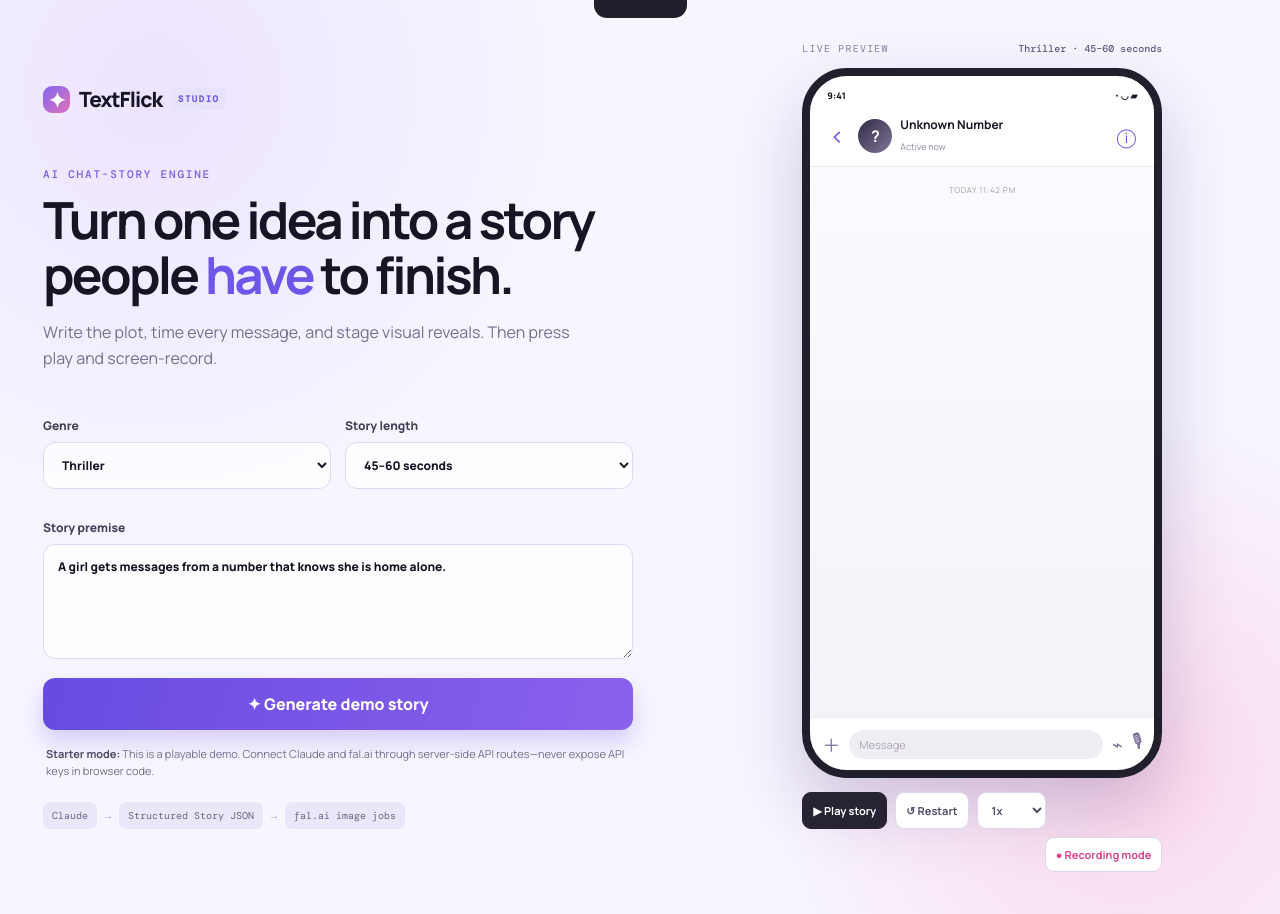
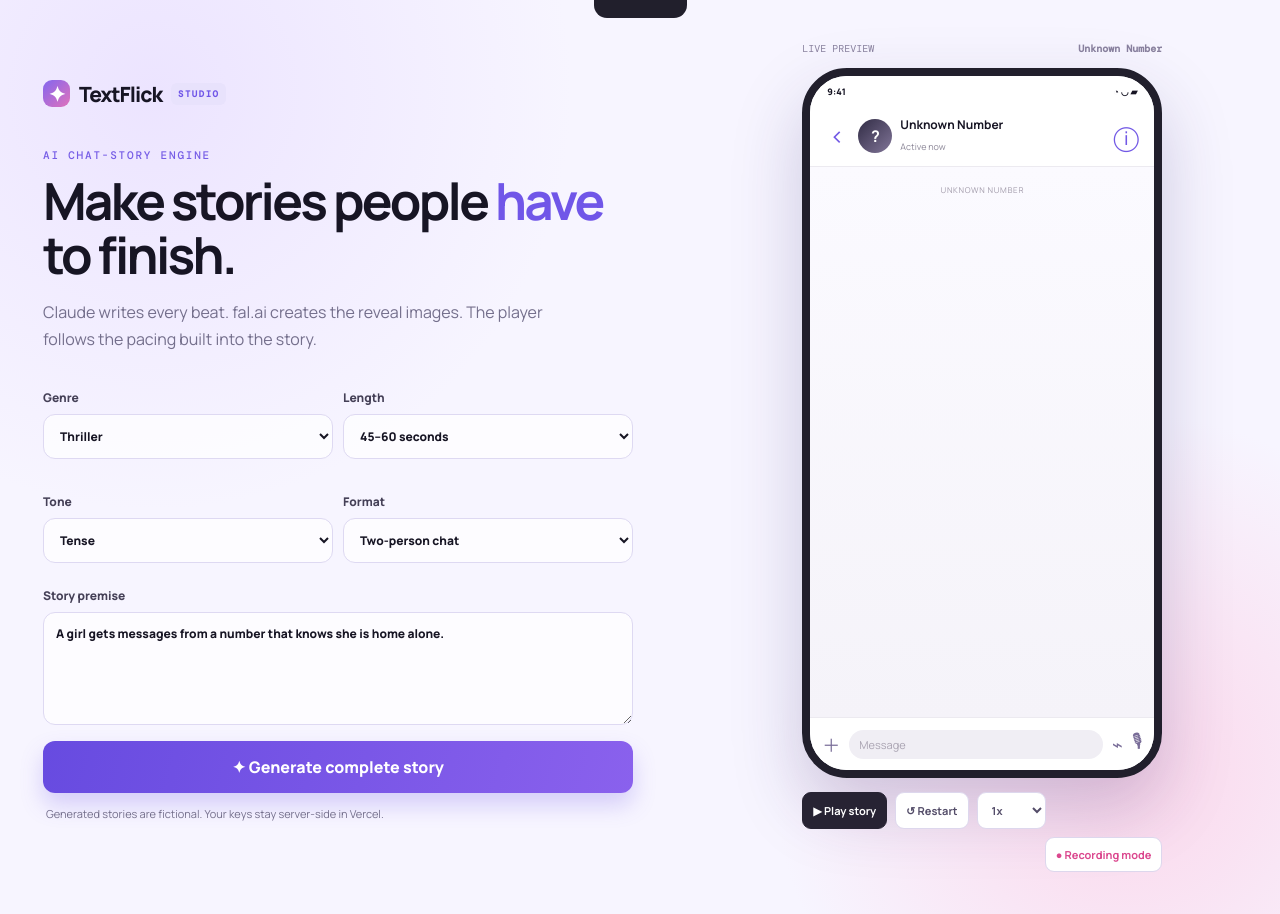
Before and after one commit to bredward127/cuddly-guacamole, a Next.js app: page / in a window 1280 px wide. Built offline with nearby package versions, Linux system fonts and the light colour scheme.

Commit message:
feat: add live Claude and fal story generation

```diff
--- /dev/null
+++ b/app/api/story/route.ts
@@ -0,0 +1,73 @@
+import { NextResponse } from 'next/server';
+
+type RawEvent = { sender: string; type: 'text' | 'image' | 'deleted'; text: string; imagePrompt: string; delay: number; typing: number };
+
+const lengthMap: Record<string, { min: number; max: number }> = {
+  '20–30 seconds': { min: 14, max: 18 },
+  '45–60 seconds': { min: 28, max: 38 },
+  '90 seconds': { min: 48, max: 60 },
+  '2–3 minutes': { min: 80, max: 105 },
+};
+
+function sanitize(value: unknown, limit: number) { return typeof value === 'string' ? value.trim().slice(0, limit) : ''; }
+
+async function makeImage(prompt: string) {
+  const response = await fetch('https://fal.run/fal-ai/flux/schnell', {
+    method: 'POST',
+    headers: { Authorization: `Key ${process.env.FAL_KEY}`, 'Content-Type': 'application/json' },
+    body: JSON.stringify({ prompt, image_size: { width: 768, height: 1024 }, num_images: 1, enable_safety_checker: true }),
+  });
+  if (!response.ok) throw new Error(`fal.ai image request failed (${response.status})`);
+  const data = await response.json();
+  const url = data?.images?.[0]?.url;
+  if (!url) throw new Error('fal.ai did not return an image URL');
+  return url as string;
+}
+
+export async function POST(request: Request) {
+  try {
+    if (!process.env.ANTHROPIC_API_KEY) return NextResponse.json({ error: 'Missing ANTHROPIC_API_KEY in server environment.' }, { status: 500 });
+    if (!process.env.FAL_KEY) return NextResponse.json({ error: 'Missing FAL_KEY in server environment.' }, { status: 500 });
+
+    const body = await request.json();
+    const genre = sanitize(body.genre, 40) || 'Thriller';
+    const length = sanitize(body.length, 30) || '45–60 seconds';
+    const tone = sanitize(body.tone, 40) || 'Tense';
+    const format = sanitize(body.format, 40) || 'Two-person chat';
+    const premise = sanitize(body.premise, 700);
+    if (premise.length < 8) return NextResponse.json({ error: 'Enter a story premise with at least 8 characters.' }, { status: 400 });
+
+    const target = lengthMap[length] ?? lengthMap['45–60 seconds'];
+    const schema = {
+      type: 'object', additionalProperties: false,
+      properties: {
+        title: { type: 'string' },
+        contactName: { type: 'string' },
+        subtitle: { type: 'string' },
+        events: { type: 'array', items: { type: 'object', additionalProperties: false, properties: { sender: { type: 'string' }, type: { type: 'string', enum: ['text', 'image', 'deleted'] }, text: { type: 'string' }, imagePrompt: { type: 'string' }, delay: { type: 'integer' }, typing: { type: 'integer' } }, required: ['sender', 'type', 'text', 'imagePrompt', 'delay', 'typing'] } }
+      }, required: ['title', 'contactName', 'subtitle', 'events']
+    };
+
+    const prompt = `Create an original, fictional, short-form text-message story. Genre: ${genre}. Tone: ${tone}. Format: ${format}. Premise: ${premise}. Create ${target.min} to ${target.max} events. The hook must be the first event. Messages must be short, natural, and readable on a phone. Create escalating reveals every 4–6 events and a strong final cliffhanger. Exactly two events must be type image; each needs a safe, detailed vertical 3:4 fictional imagePrompt. All other imagePrompt fields must be empty strings. Sender names must be fictional. Never imitate a real person, a real private conversation, a real platform UI, copyrighted characters, or present the story as evidence. Pace it intelligently: 350–800ms pause for quick back-and-forth, 900–1800ms for tension, 1800–3000ms before major reveals. typing is 300–1600ms. Return only the requested JSON.`;
+
+    const claude = await fetch('https://api.anthropic.com/v1/messages', {
+      method: 'POST',
+      headers: { 'x-api-key': process.env.ANTHROPIC_API_KEY, 'anthropic-version': '2023-06-01', 'content-type': 'application/json' },
+      body: JSON.stringify({ model: process.env.CLAUDE_MODEL || 'claude-sonnet-4-5', max_tokens: 6000, messages: [{ role: 'user', content: prompt }], output_config: { format: { type: 'json_schema', schema } } }),
+    });
+    if (!claude.ok) throw new Error(`Claude request failed (${claude.status}): ${await claude.text()}`);
+    const claudeData = await claude.json();
+    const text = claudeData?.content?.find((block: { type: string }) => block.type === 'text')?.text;
+    if (!text) throw new Error('Claude did not return story text');
+    const story = JSON.parse(text) as { title: string; contactName: string; subtitle: string; events: RawEvent[] };
+    const imageEvents = story.events.filter((event) => event.type === 'image');
+    if (imageEvents.length !== 2) throw new Error('Story generation did not include exactly two image reveals. Please try again.');
+    const images = await Promise.all(imageEvents.map((event) => makeImage(event.imagePrompt)));
+    let index = 0;
+    const events = story.events.map((event, eventIndex) => ({ ...event, id: `${eventIndex + 1}`, imageUrl: event.type === 'image' ? images[index++] : '' }));
+    return NextResponse.json({ ...story, events });
+  } catch (error) {
+    console.error(error);
+    return NextResponse.json({ error: error instanceof Error ? error.message : 'Story generation failed.' }, { status: 500 });
+  }
+}
--- a/app/page.tsx
+++ b/app/page.tsx
@@ -1,124 +1,54 @@
 'use client';
 
-import { useEffect, useMemo, useState } from 'react';
+import { useEffect, useState } from 'react';
 
-type StoryEvent = {
-  id: string;
-  sender: 'Maya' | 'Unknown';
-  type: 'text' | 'image' | 'deleted';
-  text?: string;
-  imageLabel?: string;
-  delay: number;
-  typing: number;
-};
+type StoryEvent = { id: string; sender: string; type: 'text' | 'image' | 'deleted'; text: string; imagePrompt: string; imageUrl: string; delay: number; typing: number };
+type Story = { title: string; contactName: string; subtitle: string; events: StoryEvent[] };
 
-const baseStory: StoryEvent[] = [
-  { id: '1', sender: 'Unknown', type: 'text', text: "Don't answer the door.", delay: 700, typing: 1100 },
-  { id: '2', sender: 'Maya', type: 'text', text: 'Who is this?', delay: 900, typing: 500 },
-  { id: '3', sender: 'Unknown', type: 'text', text: 'Look through the peephole. Slowly.', delay: 1000, typing: 1300 },
-  { id: '4', sender: 'Maya', type: 'text', text: "You're not funny.", delay: 1000, typing: 650 },
-  { id: '5', sender: 'Unknown', type: 'image', imageLabel: 'Hallway camera still • 11:42 PM', text: 'I can see you.', delay: 1500, typing: 700 },
-  { id: '6', sender: 'Maya', type: 'text', text: 'How did you get that picture?', delay: 1200, typing: 750 },
-  { id: '7', sender: 'Unknown', type: 'deleted', text: 'Unknown deleted a message', delay: 950, typing: 700 },
-  { id: '8', sender: 'Unknown', type: 'text', text: "Maya… don't turn around.", delay: 1700, typing: 1450 },
-];
-
-const prompts: Record<string, string> = {
-  Horror: 'A paranormal horror story where a familiar voice texts from a disconnected phone.',
-  Thriller: 'A tense thriller about someone receiving messages from an unknown number that knows their location.',
-  Romance: 'An emotional romance where two strangers discover their messages are arriving years apart.',
-  Mystery: 'A mystery about a group chat message sent by someone who vanished years ago.',
-  Comedy: 'A chaotic comedy where a wrong-number text spirals into an absurd neighborhood mystery.',
-};
+const starter: Story = { title: 'Unknown Number', contactName: 'Unknown Number', subtitle: 'Active now', events: [
+  { id: '1', sender: 'Unknown Number', type: 'text', text: "Don’t answer the door.", imagePrompt: '', imageUrl: '', delay: 800, typing: 900 },
+  { id: '2', sender: 'Maya', type: 'text', text: 'Who is this?', imagePrompt: '', imageUrl: '', delay: 900, typing: 450 },
+  { id: '3', sender: 'Unknown Number', type: 'text', text: 'I can see your porch light from here.', imagePrompt: '', imageUrl: '', delay: 1500, typing: 1200 }
+] };
 
 export default function Home() {
-  const [genre, setGenre] = useState('Thriller');
-  const [length, setLength] = useState('45–60 seconds');
-  const [premise, setPremise] = useState('A girl gets messages from a number that knows she is home alone.');
-  const [visible, setVisible] = useState(0);
-  const [playing, setPlaying] = useState(false);
-  const [recordMode, setRecordMode] = useState(false);
-  const [speed, setSpeed] = useState(1);
-  const [showTyping, setShowTyping] = useState(false);
-
-  const events = useMemo(() => baseStory, []);
+  const [genre, setGenre] = useState('Thriller'); const [length, setLength] = useState('45–60 seconds'); const [tone, setTone] = useState('Tense'); const [format, setFormat] = useState('Two-person chat');
+  const [premise, setPremise] = useState('A girl gets messages from a number that knows she is home alone.'); const [story, setStory] = useState<Story>(starter); const [visible, setVisible] = useState(0); const [playing, setPlaying] = useState(false); const [typing, setTyping] = useState(false); const [speed, setSpeed] = useState(1); const [recording, setRecording] = useState(false); const [loading, setLoading] = useState(false); const [error, setError] = useState('');
 
   useEffect(() => {
-    if (!playing || visible >= events.length) {
-      if (visible >= events.length) setPlaying(false);
-      return;
-    }
-    const event = events[visible];
-    setShowTyping(true);
-    const typingTimer = window.setTimeout(() => setShowTyping(false), event.typing / speed);
-    const eventTimer = window.setTimeout(() => setVisible((current) => current + 1), (event.typing + event.delay) / speed);
-    return () => { window.clearTimeout(typingTimer); window.clearTimeout(eventTimer); };
-  }, [playing, visible, events, speed]);
+    if (!playing || visible >= story.events.length) { if (visible >= story.events.length) setPlaying(false); return; }
+    const event = story.events[visible]; setTyping(true);
+    const typingTimer = window.setTimeout(() => setTyping(false), event.typing / speed);
+    const messageTimer = window.setTimeout(() => setVisible((count) => count + 1), (event.typing + event.delay) / speed);
+    return () => { clearTimeout(typingTimer); clearTimeout(messageTimer); };
+  }, [playing, visible, speed, story.events]);
 
-  function restart() {
-    setVisible(0);
-    setShowTyping(false);
-    setPlaying(false);
+  const restart = () => { setPlaying(false); setTyping(false); setVisible(0); };
+  const play = () => { if (visible >= story.events.length) restart(); else setPlaying((value) => !value); };
+  async function generate() {
+    restart(); setError(''); setLoading(true);
+    try {
+      const response = await fetch('/api/story', { method: 'POST', headers: { 'Content-Type': 'application/json' }, body: JSON.stringify({ genre, length, tone, format, premise }) });
+      const data = await response.json(); if (!response.ok) throw new Error(data.error || 'Generation failed.');
+      setStory(data); localStorage.setItem('textflick-last-story', JSON.stringify(data));
+    } catch (err) { setError(err instanceof Error ? err.message : 'Generation failed.'); } finally { setLoading(false); }
   }
 
-  function generateDemo() {
-    setPremise(prompts[genre]);
-    restart();
-  }
-
-  return (
-    <main className={recordMode ? 'recording-shell' : 'app-shell'}>
-      {!recordMode && (
-        <section className="builder">
-          <div className="brand"><span className="star">✦</span><span>TextFlick</span><small>STUDIO</small></div>
-          <p className="eyebrow">AI CHAT-STORY ENGINE</p>
-          <h1>Turn one idea into a story people <em>have</em> to finish.</h1>
-          <p className="subhead">Write the plot, time every message, and stage visual reveals. Then press play and screen-record.</p>
-          <div className="form-grid">
-            <label>Genre<select value={genre} onChange={(e) => setGenre(e.target.value)}>{Object.keys(prompts).map((item) => <option key={item}>{item}</option>)}</select></label>
-            <label>Story length<select value={length} onChange={(e) => setLength(e.target.value)}><option>20–30 seconds</option><option>45–60 seconds</option><option>90 seconds</option><option>2–3 minutes</option></select></label>
-          </div>
-          <label>Story premise<textarea value={premise} onChange={(e) => setPremise(e.target.value)} rows={5} /></label>
-          <button className="primary" onClick={generateDemo}>✦ Generate demo story</button>
-          <div className="note"><strong>Starter mode:</strong> This is a playable demo. Connect Claude and fal.ai through server-side API routes—never expose API keys in browser code.</div>
-          <div className="ai-plan"><span>Claude</span><i>→</i><span>Structured Story JSON</span><i>→</i><span>fal.ai image jobs</span></div>
-        </section>
-      )}
-
-      <section className="preview-area">
-        {!recordMode && <div className="preview-title"><span>LIVE PREVIEW</span><b>{genre} · {length}</b></div>}
-        <div className="phone">
-          <div className="phone-top"><span>9:41</span><span className="notch"></span><span>◔ ◡ ▰</span></div>
-          <div className="chat-head"><button aria-label="Back">‹</button><div className="avatar">?</div><div><strong>Unknown Number</strong><small>{showTyping ? 'typing…' : 'Active now'}</small></div><button aria-label="Info">ⓘ</button></div>
-          <div className="messages">
-            <div className="day">TODAY 11:42 PM</div>
-            {events.slice(0, visible).map((event) => <Message key={event.id} event={event} />)}
-            {showTyping && <div className="typing"><i></i><i></i><i></i></div>}
-            {visible === events.length && <div className="ending">THE END?<br /><span>Tap restart to run it again.</span></div>}
-          </div>
-          <div className="composer"><span>＋</span><div>Message</div><span>⌁</span><span>🎙</span></div>
-        </div>
-        <div className={recordMode ? 'controls recording-controls' : 'controls'}>
-          <button onClick={() => setPlaying((value) => !value)} className="play">{playing ? 'Ⅱ Pause' : visible === events.length ? '↻ Replay' : '▶ Play story'}</button>
-          <button onClick={restart}>↺ Restart</button>
-          <select value={speed} onChange={(e) => setSpeed(Number(e.target.value))} aria-label="Playback speed"><option value={1}>1x</option><option value={1.25}>1.25x</option><option value={1.5}>1.5x</option></select>
-          {!recordMode && <button className="record" onClick={() => setRecordMode(true)}>● Recording mode</button>}
-          {recordMode && <button className="exit" onClick={() => setRecordMode(false)}>Exit recording</button>}
-        </div>
-      </section>
-    </main>
-  );
+  return <main className={recording ? 'recording-shell' : 'app-shell'}>
+    {!recording && <section className="builder">
+      <div className="brand"><span className="star">✦</span><span>TextFlick</span><small>STUDIO</small></div><p className="eyebrow">AI CHAT-STORY ENGINE</p><h1>Make stories people <em>have</em> to finish.</h1><p className="subhead">Claude writes every beat. fal.ai creates the reveal images. The player follows the pacing built into the story.</p>
+      <div className="form-grid"><label>Genre<select value={genre} onChange={(e) => setGenre(e.target.value)}>{['Horror','Thriller','Romance','Mystery','Comedy','Sci-fi','Drama'].map((x) => <option key={x}>{x}</option>)}</select></label><label>Length<select value={length} onChange={(e) => setLength(e.target.value)}>{['20–30 seconds','45–60 seconds','90 seconds','2–3 minutes'].map((x) => <option key={x}>{x}</option>)}</select></label><label>Tone<select value={tone} onChange={(e) => setTone(e.target.value)}>{['Tense','Creepy','Emotional','Chaotic','Funny','Dark'].map((x) => <option key={x}>{x}</option>)}</select></label><label>Format<select value={format} onChange={(e) => setFormat(e.target.value)}>{['Two-person chat','Group chat','Anonymous texter','Dating-app chat','Family thread'].map((x) => <option key={x}>{x}</option>)}</select></label></div>
+      <label>Story premise<textarea value={premise} onChange={(e) => setPremise(e.target.value)} rows={5} maxLength={700} /></label><button className="primary" onClick={generate} disabled={loading}>{loading ? '✦ Writing story + generating images…' : '✦ Generate complete story'}</button>{error && <p className="error">{error}</p>}<div className="note">Generated stories are fictional. Your keys stay server-side in Vercel.</div>
+    </section>}
+    <section className="preview-area">
+      {!recording && <div className="preview-title"><span>{loading ? 'CREATING STORY' : 'LIVE PREVIEW'}</span><b>{story.title}</b></div>}
+      <div className="phone"><div className="phone-top"><span>9:41</span><span className="notch"></span><span>◔ ◡ ▰</span></div><div className="chat-head"><button aria-label="Back">‹</button><div className="avatar">?</div><div><strong>{story.contactName}</strong><small>{typing ? 'typing…' : story.subtitle}</small></div><button aria-label="Info">ⓘ</button></div><div className="messages"><div className="day">{story.title.toUpperCase()}</div>{story.events.slice(0, visible).map((event) => <Message key={event.id} event={event} contact={story.contactName} />)}{typing && <div className="typing"><i/><i/><i/></div>}{visible === story.events.length && <div className="ending">THE END?<br/><span>Replay or make the next chapter.</span></div>}</div><div className="composer"><span>＋</span><div>Message</div><span>⌁</span><span>🎙</span></div></div>
+      <div className="controls"><button className="play" onClick={play}>{playing ? 'Ⅱ Pause' : visible >= story.events.length ? '↻ Replay' : '▶ Play story'}</button><button onClick={restart}>↺ Restart</button><select value={speed} onChange={(e) => setSpeed(Number(e.target.value))} aria-label="Playback speed"><option value={1}>1x</option><option value={1.25}>1.25x</option><option value={1.5}>1.5x</option></select><button className="record" onClick={() => setRecording((value) => !value)}>{recording ? 'Exit recording' : '● Recording mode'}</button></div>
+    </section>
+  </main>;
 }
 
-function Message({ event }: { event: StoryEvent }) {
-  const incoming = event.sender === 'Unknown';
-  if (event.type === 'deleted') return <div className="deleted">{event.text}</div>;
-  return (
-    <div className={incoming ? 'message-row incoming' : 'message-row outgoing'}>
-      <div className="bubble">
-        {event.type === 'image' && <div className="image-card"><div className="image-art"><span>◒</span><b>AI IMAGE REVEAL</b></div><small>{event.imageLabel}</small></div>}
-        {event.text && <p>{event.text}</p>}
-      </div>
-    </div>
-  );
+function Message({ event, contact }: { event: StoryEvent; contact: string }) {
+  if (event.type === 'deleted') return <div className="deleted">{event.text}</div>; const incoming = event.sender === contact;
+  return <div className={incoming ? 'message-row incoming' : 'message-row outgoing'}><div className="bubble">{event.type === 'image' && <div className="image-card"><img src={event.imageUrl} alt="AI-generated fictional story reveal"/><small>AI story image</small></div>}<p>{event.text}</p></div></div>;
 }
```
Also changed, not shown: app/globals.css, 1 other file (tests, documents, lock files or other folders).
